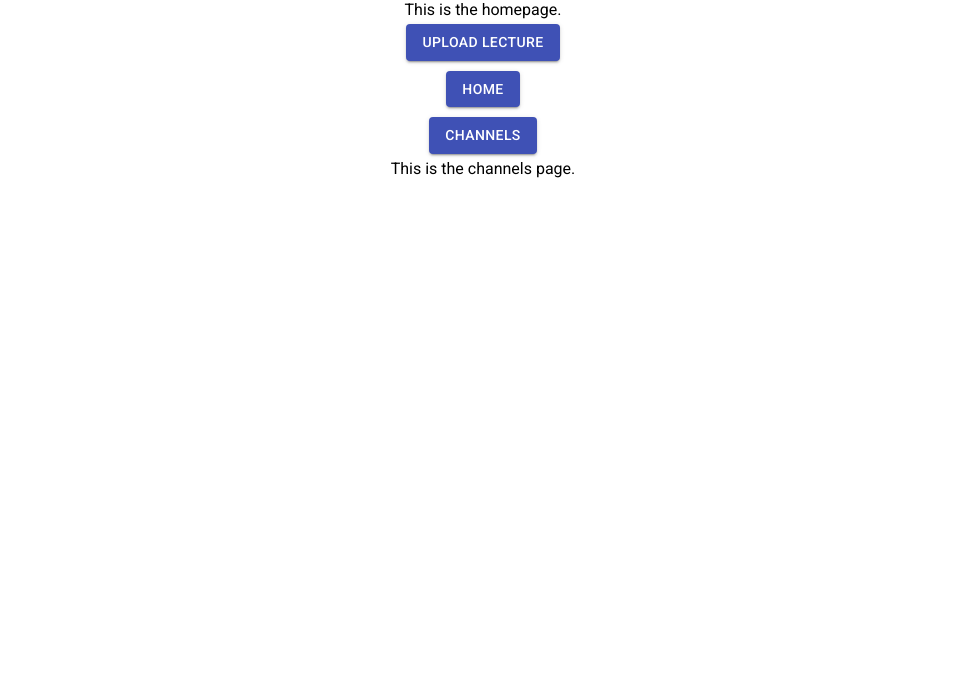
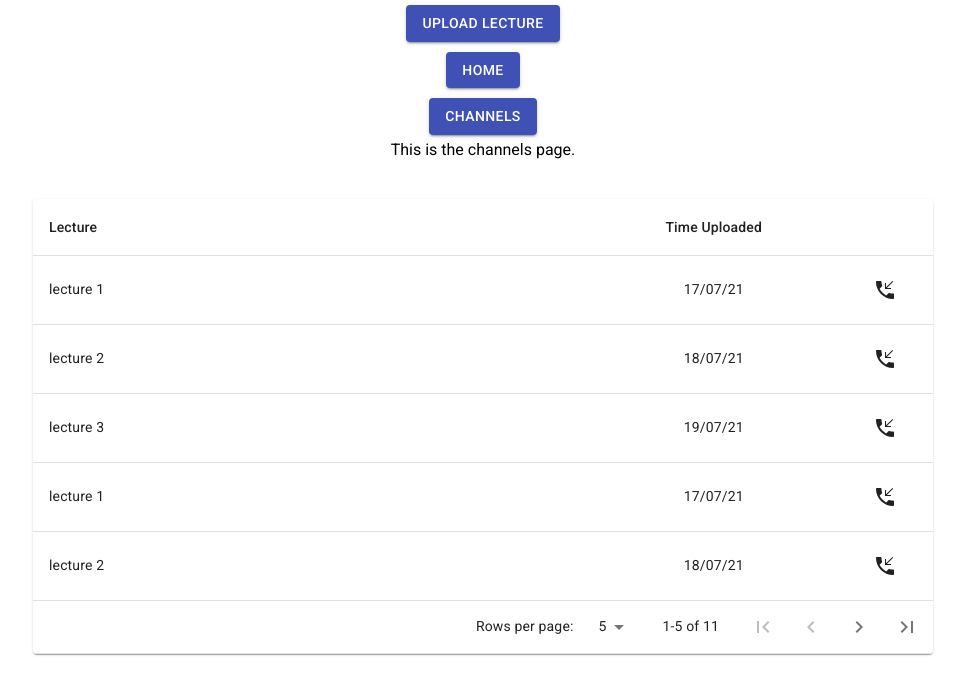
Before and after one commit to tamlam1/csehack, a React (Create React App) app in the folder frontend/sandbox/: page /channels in a window 1280 px wide. Shown: the top 694 px of the page, without its empty margins (157-1122 px from the left). Built offline with nearby package versions, Linux system fonts and the light colour scheme.

Commit message:
added table for lectures in channels page

```diff
--- a/frontend/sandbox/package.json
+++ b/frontend/sandbox/package.json
@@ -4,6 +4,7 @@
   "private": true,
   "dependencies": {
     "@material-ui/core": "^4.12.1",
+    "@material-ui/icons": "^4.11.2",
     "@testing-library/jest-dom": "^5.11.4",
     "@testing-library/react": "^11.1.0",
     "@testing-library/user-event": "^12.1.10",
--- a/frontend/sandbox/src/components/Channels.js
+++ b/frontend/sandbox/src/components/Channels.js
@@ -6,13 +6,285 @@ import {
   Route,
   Link
 } from "react-router-dom";
+import { makeStyles, useTheme } from '@material-ui/core/styles';
+
+
+import PropTypes from 'prop-types';
+
+import Table from '@material-ui/core/Table';
+import TableBody from '@material-ui/core/TableBody';
+import TableCell from '@material-ui/core/TableCell';
+import TableHead from '@material-ui/core/TableHead';
+import TableContainer from '@material-ui/core/TableContainer';
+import TableFooter from '@material-ui/core/TableFooter';
+import TablePagination from '@material-ui/core/TablePagination';
+import TableRow from '@material-ui/core/TableRow';
+import Paper from '@material-ui/core/Paper';
+import IconButton from '@material-ui/core/IconButton';
+import FirstPageIcon from '@material-ui/icons/FirstPage';
+import KeyboardArrowLeft from '@material-ui/icons/KeyboardArrowLeft';
+import KeyboardArrowRight from '@material-ui/icons/KeyboardArrowRight';
+import LastPageIcon from '@material-ui/icons/LastPage';
+
+import KeyboardArrowDownIcon from '@material-ui/icons/KeyboardArrowDown';
+import KeyboardArrowUpIcon from '@material-ui/icons/KeyboardArrowUp';
+import PhonelinkRingIcon from '@material-ui/icons/PhonelinkRing';
+import PhoneCallbackIcon from '@material-ui/icons/PhoneCallback';
+
+const useStyles1 = makeStyles((theme) => ({
+  root: {
+    flexShrink: 0,
+    marginLeft: theme.spacing(2.5),
+  },
+}));
+
+// const data = {
+//   "data": [
+//     {
+//       "id": '1',
+//       "lecture_name": "lecture 1",
+//       "time_uploaded": "17/07/21",
+//     },
+//     {
+//       "id": '2',
+//       "lecture_name": "lecture 2",
+//       "time_uploaded": "18/07/21",
+//     },
+//     {
+//       "id": '3',
+//       "lecture_name": "lecture 3",
+//       "time_uploaded": "19/07/21",
+//     },
+//   ]
+// };
+
+const data = [
+  {
+    "id": '1',
+    "lecture_name": "lecture 1",
+    "time_uploaded": "17/07/21",
+  },
+  {
+    "id": '2',
+    "lecture_name": "lecture 2",
+    "time_uploaded": "18/07/21",
+  },
+  {
+    "id": '3',
+    "lecture_name": "lecture 3",
+    "time_uploaded": "19/07/21",
+  },
+  {
+    "id": '4',
+    "lecture_name": "lecture 1",
+    "time_uploaded": "17/07/21",
+  },
+  {
+    "id": '5',
+    "lecture_name": "lecture 2",
+    "time_uploaded": "18/07/21",
+  },
+  {
+    "id": '6',
+    "lecture_name": "lecture 3",
+    "time_uploaded": "19/07/21",
+  },
+  {
+    "id": '7',
+    "lecture_name": "lecture 1",
+    "time_uploaded": "17/07/21",
+  },
+  {
+    "id": '8',
+    "lecture_name": "lecture 2",
+    "time_uploaded": "18/07/21",
+  },
+  {
+    "id": '9',
+    "lecture_name": "lecture 3",
+    "time_uploaded": "19/07/21",
+  },
+  {
+    "id": '10',
+    "lecture_name": "lecture 1",
+    "time_uploaded": "17/07/21",
+  },
+  {
+    "id": '11',
+    "lecture_name": "lecture 2",
+    "time_uploaded": "18/07/21",
+  },
+
+]
+
+function TablePaginationActions(props) {
+  const classes = useStyles1();
+  const theme = useTheme();
+  const { count, page, rowsPerPage, onPageChange } = props;
+
+  const handleFirstPageButtonClick = (event) => {
+    onPageChange(event, 0);
+  };
+
+  const handleBackButtonClick = (event) => {
+    onPageChange(event, page - 1);
+  };
+
+  const handleNextButtonClick = (event) => {
+    onPageChange(event, page + 1);
+  };
+
+  const handleLastPageButtonClick = (event) => {
+    onPageChange(event, Math.max(0, Math.ceil(count / rowsPerPage) - 1));
+  };
+
+  return (
+    <div className={classes.root}>
+      <IconButton
+        onClick={handleFirstPageButtonClick}
+        disabled={page === 0}
+        aria-label="first page"
+      >
+        {theme.direction === 'rtl' ? <LastPageIcon /> : <FirstPageIcon />}
+      </IconButton>
+      <IconButton onClick={handleBackButtonClick} disabled={page === 0} aria-label="previous page">
+        {theme.direction === 'rtl' ? <KeyboardArrowRight /> : <KeyboardArrowLeft />}
+      </IconButton>
+      <IconButton
+        onClick={handleNextButtonClick}
+        disabled={page >= Math.ceil(count / rowsPerPage) - 1}
+        aria-label="next page"
+      >
+        {theme.direction === 'rtl' ? <KeyboardArrowLeft /> : <KeyboardArrowRight />}
+      </IconButton>
+      <IconButton
+        onClick={handleLastPageButtonClick}
+        disabled={page >= Math.ceil(count / rowsPerPage) - 1}
+        aria-label="last page"
+      >
+        {theme.direction === 'rtl' ? <FirstPageIcon /> : <LastPageIcon />}
+      </IconButton>
+    </div>
+  );
+}
+
+TablePaginationActions.propTypes = {
+  count: PropTypes.number.isRequired,
+  onPageChange: PropTypes.func.isRequired,
+  page: PropTypes.number.isRequired,
+  rowsPerPage: PropTypes.number.isRequired,
+};
+
+
+
+
+const useStyles2 = makeStyles({
+  table: {
+    minWidth: 500,
+    width: "100%",
+  },
+  card: {
+    maxWidth: "90%",
+    margin: "40px",
+  },
+});
+
+
 
 function Channels() {
 
+  const classes = useStyles2();
+  const [page, setPage] = React.useState(0);
+  const [rowsPerPage, setRowsPerPage] = React.useState(5);
+
+  const emptyRows = rowsPerPage - Math.min(rowsPerPage, data.length - page * rowsPerPage);
+
+  const handleChangePage = (event, newPage) => {
+    setPage(newPage);
+  };
+
+  const handleChangeRowsPerPage = (event) => {
+    setRowsPerPage(parseInt(event.target.value, 10));
+    setPage(0);
+  };
+
+
 
   return (
-    <Box display="flex" flexDirection="column" className="App" alignItems="center" justifyContent="center">
+    <Box display="flex" flexDirection="column" className="App" alignItems="center" justifyContent="center" width="1000px" minWidth="500px">
       This is the channels page.
+      <TableContainer component={Paper} className={classes.card}>
+        <Table className={classes.table} aria-label="custom pagination table">
+          <TableHead>
+            <TableRow>
+              <TableCell width="70%">
+                Lecture
+              </TableCell>
+              <TableCell width="20%" align="center">
+                Time Uploaded
+              </TableCell>
+              <TableCell width="10%" align="center">
+
+              </TableCell>
+            </TableRow>
+          </TableHead>
+          <TableBody>
+            {(rowsPerPage > 0
+              ? data.slice(page * rowsPerPage, page * rowsPerPage + rowsPerPage)
+              : data
+            ).map((lecture) => (
+              <TableRow key={lecture.id}>
+                <TableCell width="70%">
+                  {lecture.lecture_name}
+                </TableCell>
+                <TableCell width="30%" align="center">
+                  {lecture.time_uploaded}
+                </TableCell>
+                <TableCell width="30%" align="center">
+                  <Button>
+                    <PhoneCallbackIcon />
+                  </Button>
+                </TableCell>
+              </TableRow>
+            ))}
+
+            {emptyRows > 0 && (
+              <TableRow style={{ height: 53 * emptyRows }}>
+                <TableCell colSpan={6} />
+              </TableRow>
+            )}
+          </TableBody>
+          <TableFooter>
+            <TableRow>
+              <TablePagination
+                rowsPerPageOptions={[5, 10, 25, { label: 'All', value: -1 }]}
+                colSpan={3}
+                count={data.length}
+                rowsPerPage={rowsPerPage}
+                page={page}
+                SelectProps={{
+                  inputProps: { 'aria-label': 'rows per page' },
+                  native: true,
+                }}
+                onPageChange={handleChangePage}
+                onRowsPerPageChange={handleChangeRowsPerPage}
+                ActionsComponent={TablePaginationActions}
+              />
+            </TableRow>
+          </TableFooter>
+        </Table>
+      </TableContainer>
+
+
+
+
+
+
+
+
+
+
+
 
 
     </Box>
--- a/frontend/sandbox/src/components/Header.js
+++ b/frontend/sandbox/src/components/Header.js
@@ -12,7 +12,6 @@ function HomePage({PageContents}) {
 
   return (
     <Box display="flex" flexDirection="column" className="App" alignItems="center" justifyContent="center">
-      This is the homepage.
     <Link to="/upload">
       <Button
         variant="contained"
```
Also changed, not shown: 1 other file (tests, documents, lock files or other folders).
